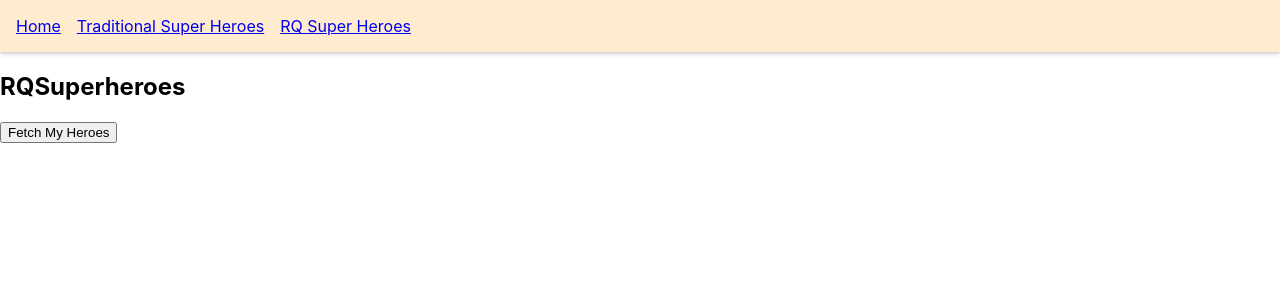
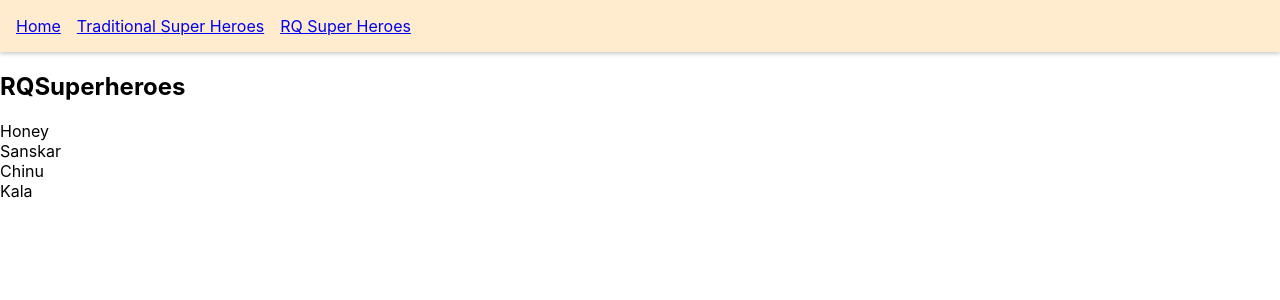
Before and after one commit to Bhupendranagda/react-query, a React (Create React App) app in the folder react-query-tutorial/: page /rq-super-heroes in a window 1280 px wide. Shown: the top 300 px of the page. Built offline with nearby package versions, Linux system fonts and the light colour scheme; data requests are answered from the project's data file.

Commit message:
sucess and callbacks

```diff
--- a/react-query-tutorial/src/components/RQSuperheroes.page.js
+++ b/react-query-tutorial/src/components/RQSuperheroes.page.js
@@ -5,15 +5,21 @@ const fetcherFunction = () => {
   return axios.get("http://localhost:4000/superheroes");
 };
 
+const onSuccess = (data) => {
+  console.log("hi i am from on sucess", data);
+};
+
+const onError = (err) => {
+  console.log("hi iam from on error ", err);
+};
+
 const RQSuperheroes = () => {
   const { data, isLoading, isError, error, refetch, isFetching } = useQuery(
     "super-heroes",
     fetcherFunction,
     {
-      //   cacheTime: 5000,
-      //   staleTime: 30000,
-      //   refetchInterval: 2000,
-      enabled: false,
+      onSuccess,
+      onError,
     }
   );
 
@@ -29,7 +35,6 @@ const RQSuperheroes = () => {
   return (
     <>
       <h2>RQSuperheroes</h2>
-      <button onClick={refetch}>Fetch My Heroes</button>
       {data?.data.map((hero) => {
         return <div key={hero.name}>{hero.name}</div>;
       })}
```
